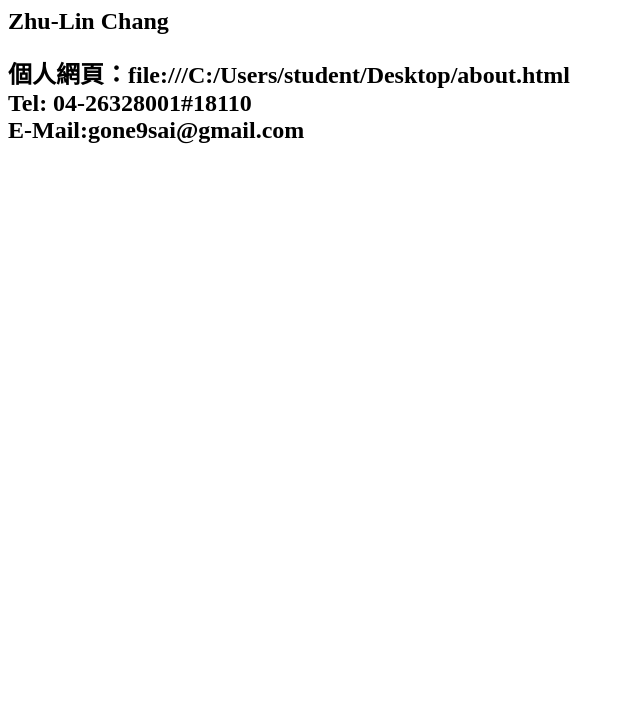
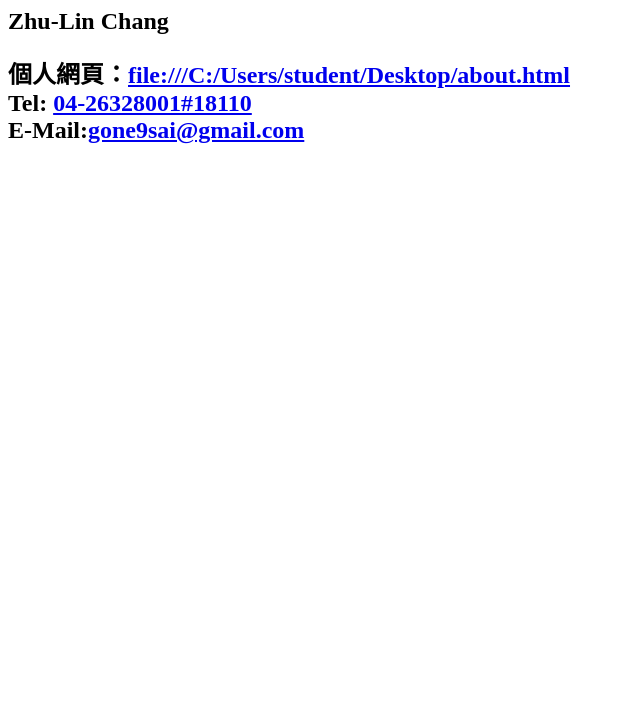
Before and after one commit to Juliweeeee/about-me, a plain HTML site: page about.html in a window 1280 px wide. Shown: the part 81-800 px from the top of the page, without its empty margins (0-640 px from the left). Drawn offline with Linux system fonts and the light colour scheme.

Commit message:
version 3: Hyperlink

```diff
--- a/about.html
+++ b/about.html
@@ -9,9 +9,9 @@
 	<h1>張主臨<h1>
 	<h2>Zhu-Lin Chang<h2>
 
-	個人網頁：file:///C:/Users/student/Desktop/about.html<br>
-	Tel: 04-26328001#18110<br>
-	E-Mail:gone9sai@gmail.com<br>
+	個人網頁：<a href="file:///C:/Users/student/Desktop/about.html">file:///C:/Users/student/Desktop/about.html</a><br>
+	Tel: <a href="tel:0426328001,18110">04-26328001#18110</a><br>
+	E-Mail:<a href="gone9sai@gmail.com">gone9sai@gmail.com</a><br>
 
 </body>
 </html>
```
